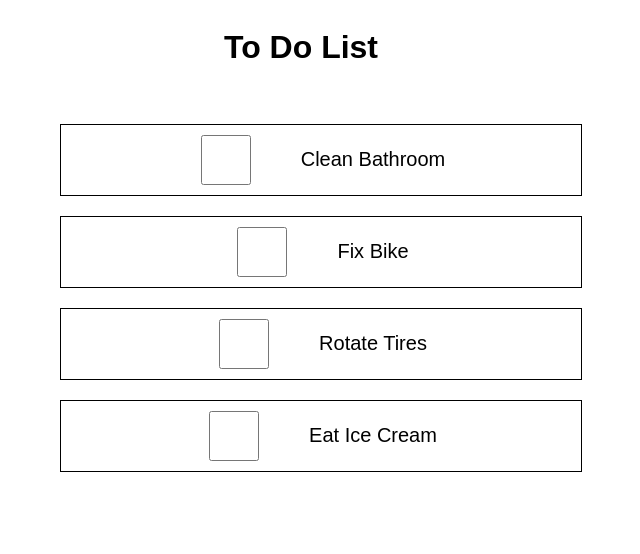
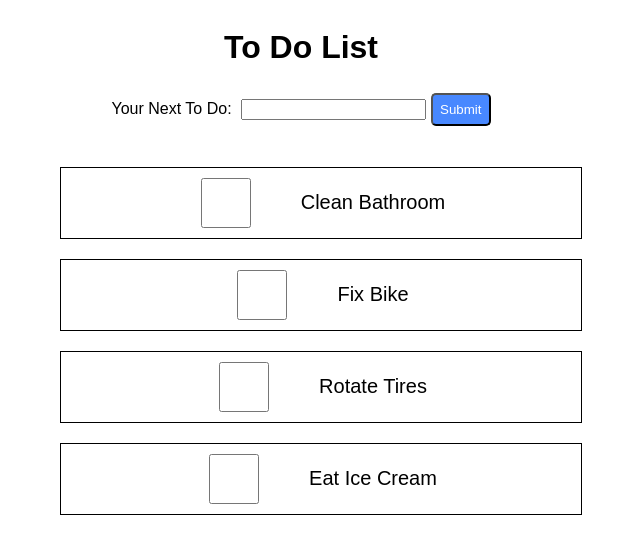
Before and after one commit to CompSciGuy777/Totally-Todo, a React (Create React App) app: page / in a window 1280 px wide. Shown: the top 554 px of the page, without its empty margins (339-979 px from the left). Built offline with nearby package versions, Linux system fonts and the light colour scheme.

Commit message:
More Improvements

```diff
--- a/src/App.js
+++ b/src/App.js
@@ -28,6 +28,11 @@ export default function App() {
   return (
     <div className="App">
       <h1>To Do List</h1>
+      <div className="inputGroup">
+        <label for="TodoInput">Your Next To Do: </label>
+        <input id="TodoInput" />
+        <button type="submit">Submit</button>
+      </div>
       <ul>
         {todo.map((todo) => (
           <li className="listItem">
--- a/src/styles.scss
+++ b/src/styles.scss
@@ -4,6 +4,20 @@
   display: flex;
   flex-direction: column;
   align-items: center;
+
+  .inputGroup {
+    label {
+      margin: 5px;
+    }
+
+    button {
+      margin: 5px;
+      padding: 7px;
+      background-color: rgb(72, 136, 255);
+      color: white;
+      border-radius: 5px;
+    }
+  }
 
   .listItem {
     list-style: none;
@@ -17,8 +31,6 @@
     margin: 20px;
     font-size: 20px;
 
-    .todoName {}
-
     input {
       margin-right: 50px;
       width: 50px;
```
Also changed, not shown: src/index.js (+5 -5 lines), public/manifest.json (added).
